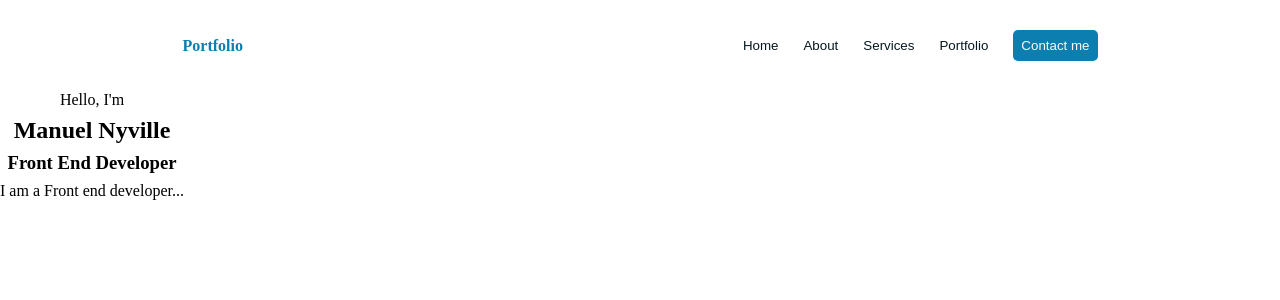
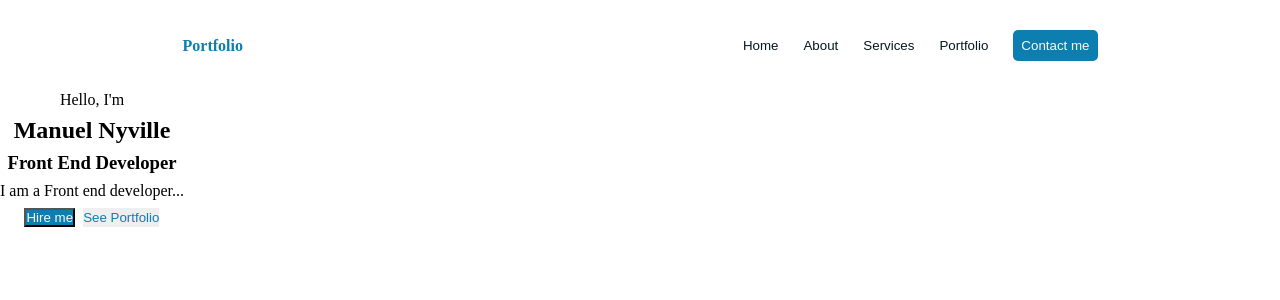
Before and after one commit to Manunyville/Portfolio-tp, a React (Create React App) app: page / in a window 1280 px wide. Shown: the top 300 px of the page. Built offline with nearby package versions, Linux system fonts and the light colour scheme; the HTML template or start-up script is replaced by a standard one.

Commit message:
estilizacion de componente hero en proceso

```diff
--- a/src/components/hero/hero.jsx
+++ b/src/components/hero/hero.jsx
@@ -14,6 +14,10 @@ const Hero = () =>{
                     <Heading>Manuel Nyville</Heading>
                     <h3>Front End Developer</h3>
                     <Text>I am a Front end developer...</Text>
+                    <ButtonGroup>
+                        <Button  color={'#F9F9F9'} bg={'#0C7FB0'} variant='solid'>Hire me</Button>
+                        <Button color={'#0C7FB0'} border={'1px', '#0C7FB0'}>See Portfolio</Button>
+                    </ButtonGroup>
                     </VStack>
 
                 </HStack>
```
